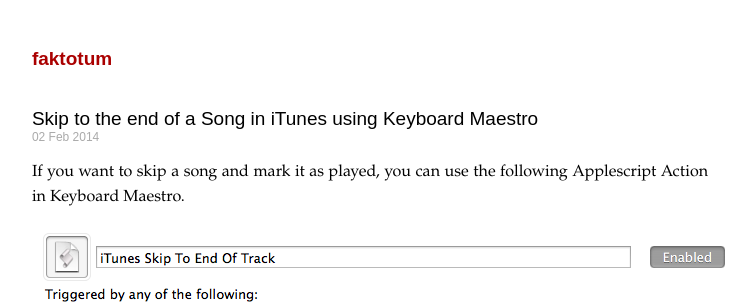
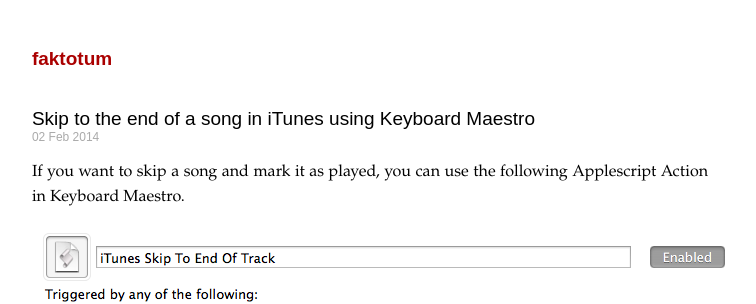
Before and after one commit to faktotum/faktotum_orig.github.io, a Jekyll site: the page built from _posts/2014-02-02-Skip-To-End-Of-Song-In-iTunes.markdown, in a window 1280 px wide. Shown: the top 304 px of the page, without its empty margins (270-1026 px from the left). Built offline with Jekyll 4.4.1, drawn with Linux system fonts in a browser that asks for light colours; some web fonts are replaced; Markdown is read by kramdown in place of the engine named in the settings.

```diff
--- a/_posts/2014-02-02-Skip-To-End-Of-Song-In-iTunes.markdown
+++ b/_posts/2014-02-02-Skip-To-End-Of-Song-In-iTunes.markdown
@@ -1,6 +1,6 @@
 ---
 layout: post
-title:  "Skip to the end of a Song in iTunes using Keyboard Maestro"
+title:  "Skip to the end of a song in iTunes using Keyboard Maestro"
 date:  2014-02-02 00:55:59
 categories: blog keyboardmaestro itunes
 ---
```
